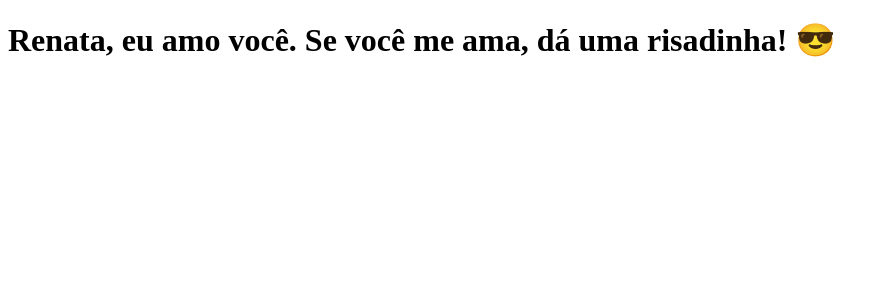
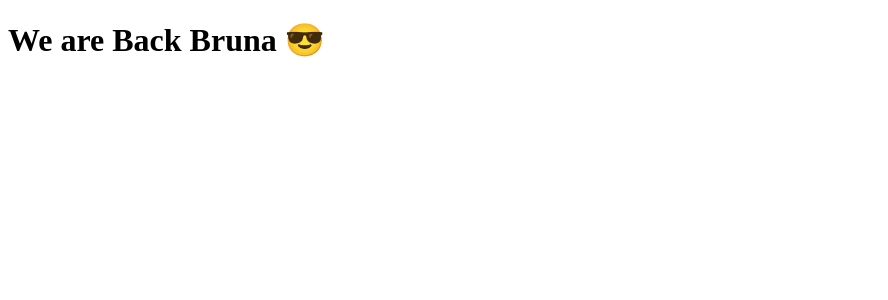
Before and after one commit to Bru-marques/tabnews-study-case, a Next.js app: page / in a window 1280 px wide. Shown: the top 300 px of the page, without its empty margins (0-888 px from the left). Built offline with nearby package versions, Linux system fonts and the light colour scheme.

Commit message:
update jsx

```diff
--- a/pages/index.js
+++ b/pages/index.js
@@ -1,5 +1,5 @@
 function Home() {
-  return <h1>Renata, eu amo você. Se você me ama, dá uma risadinha! 😎</h1>;
+  return <h1>We are Back Bruna 😎</h1>;
 }
 
 export default Home;
```
